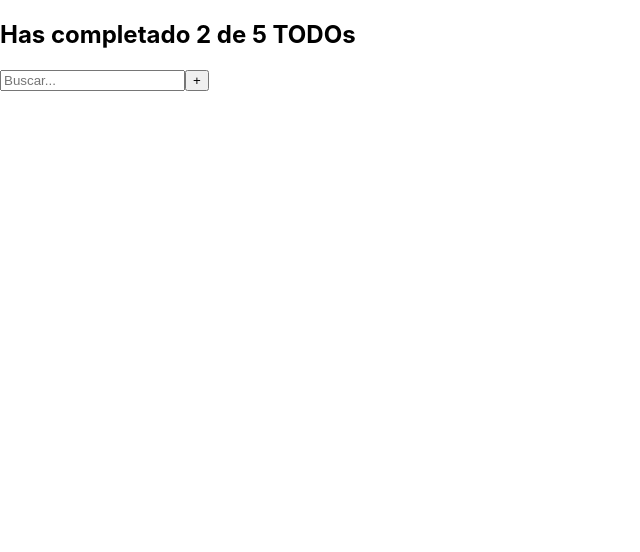
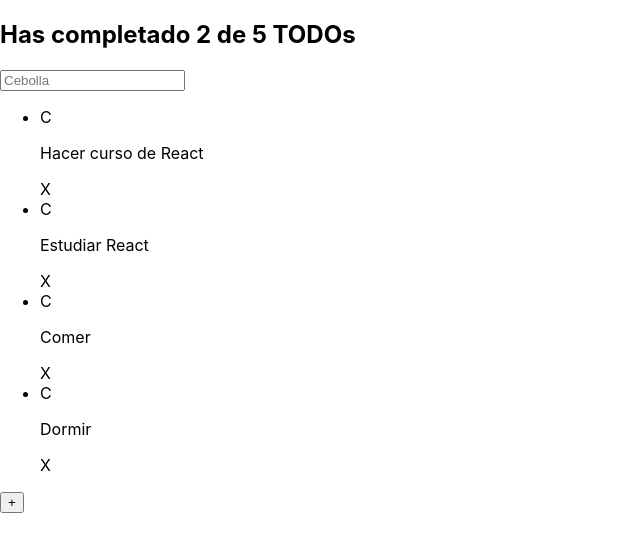
Before and after one commit to LeooZeballos/todo-app, a React (Create React App) app: page / in a window 1280 px wide. Shown: the top 552 px of the page, without its empty margins (0-640 px from the left). Built offline with nearby package versions, Linux system fonts and the light colour scheme.

Commit message:
Maquetado de componentes

```diff
--- a/src/App.js
+++ b/src/App.js
@@ -1,4 +1,9 @@
 import React from 'react';
+import { TodoCounter } from './TodoCounter';
+import { TodoSearch } from './TodoSearch';
+import { TodoList } from './TodoList';
+import { TodoItem } from './TodoItem';
+import { CreateTodoButtom } from './CreateTodoButtom';
 // import logo from './logo.svg';
 // import './App.css';
 
@@ -12,18 +17,13 @@ const todos = [
 function App() {
   return (
     <React.Fragment>
-      {/* <TodoCounter /> */}
-      <h2>Has completado 2 de 5 TODOs</h2>
-      {/* <TodoSearch /> */}
-      <input placeholder="Buscar..." />
-      {/* <TodoList>
-        {todos.map(todo => (
-          <TodoItem />
-        ))}
-      </TodoList> */}
-      {/* <CreateTodoButton /> */}
-      <button>+</button>
-    </React.Fragment>
+      <TodoCounter />
+      <TodoSearch />
+      <TodoList>
+        {todos.map(todo =>(<TodoItem key={todo.text} text={todo.text} />))}
+      </TodoList>
+      <CreateTodoButtom />
+   </React.Fragment>
   );
 }
 
--- /dev/null
+++ b/src/CreateTodoButtom.js
@@ -0,0 +1,9 @@
+import React from "react";
+
+function CreateTodoButtom(props){
+    return(
+        <button>+</button>
+    );
+}
+
+export { CreateTodoButtom};
--- /dev/null
+++ b/src/TodoCounter.js
@@ -0,0 +1,9 @@
+import React from "react";
+
+function TodoCounter() {
+    return (
+        <h2>Has completado 2 de 5 TODOs</h2>
+    );
+}
+
+export { TodoCounter };
--- /dev/null
+++ b/src/TodoItem.js
@@ -0,0 +1,13 @@
+import React from "react";
+
+function TodoItem(props){
+    return(
+        <li>
+            <span>C</span>
+            <p>{props.text}</p>
+            <span>X</span>
+        </li>
+    );
+}
+
+export { TodoItem };
--- /dev/null
+++ b/src/TodoList.js
@@ -0,0 +1,13 @@
+import React from "react";
+
+function TodoList(props){
+    return(
+        <section>
+            <ul>
+                {props.children}
+            </ul>
+        </section>
+    );
+}
+
+export { TodoList };
--- /dev/null
+++ b/src/TodoSearch.js
@@ -0,0 +1,9 @@
+import React from "react";
+
+function TodoSearch(){
+    return(
+        <input placeholder="Cebolla" />
+    );
+}
+
+export {TodoSearch};
--- a/src/index.js
+++ b/src/index.js
@@ -2,7 +2,6 @@ import React from 'react';
 import ReactDOM from 'react-dom/client';
 import './index.css';
 import App from './App';
-import reportWebVitals from './reportWebVitals';
 
 const root = ReactDOM.createRoot(document.getElementById('root'));
 root.render(
@@ -13,4 +12,3 @@ root.render(
 // If you want to start measuring performance in your app, pass a function
 // to log results (for example: reportWebVitals(console.log))
 // or send to an analytics endpoint. Learn more: https://bit.ly/CRA-vitals
-reportWebVitals();
```
